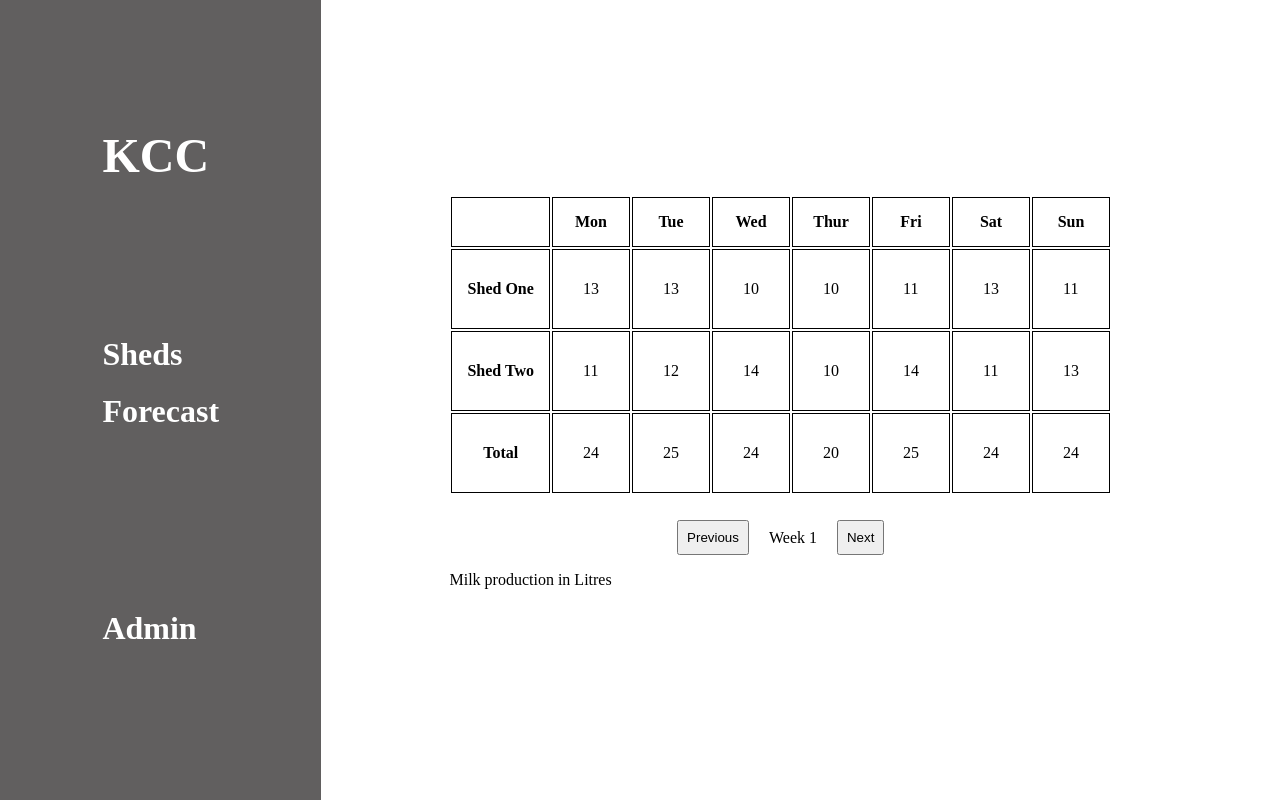
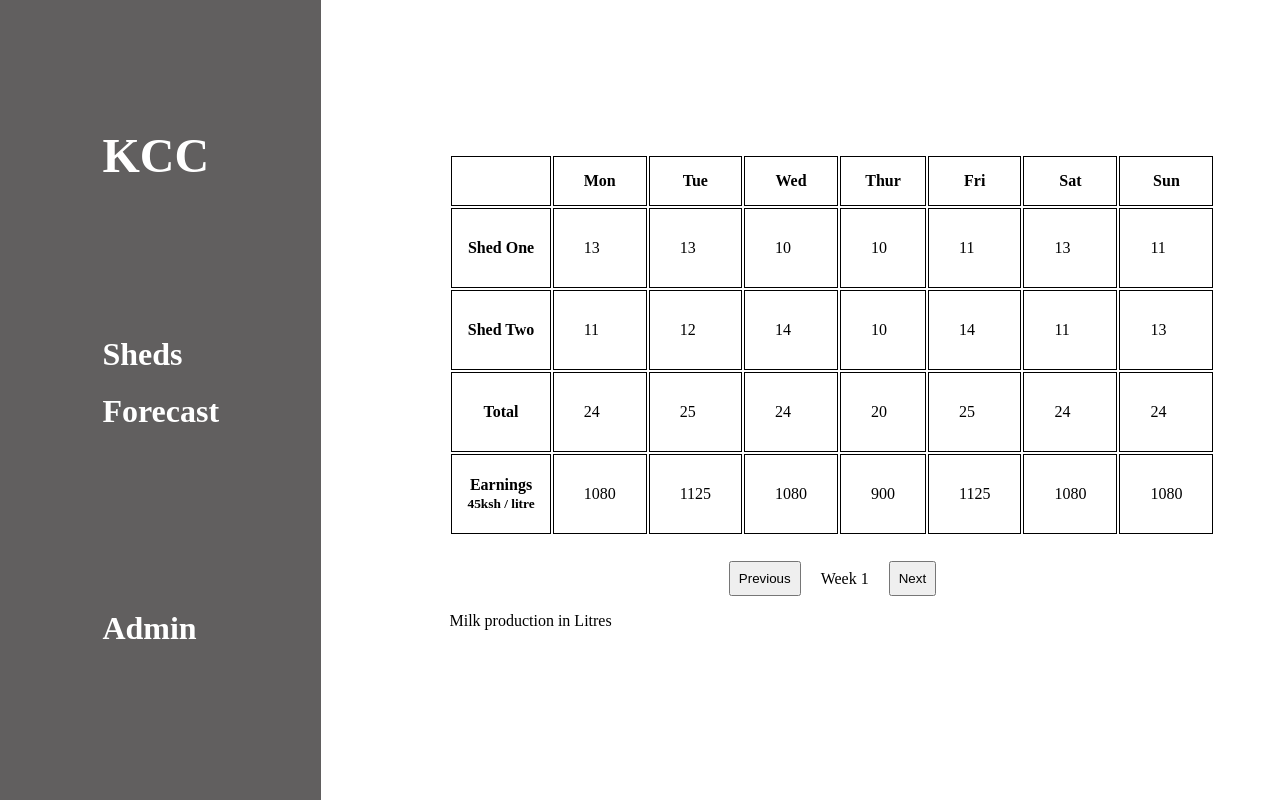
Before and after one commit to nxoo/Dairy-Farm, a plain HTML site: page index.html in a window 1280 px wide. Both pictures are taken after a click on the link "Sheds". Drawn offline with Linux system fonts and the light colour scheme.

Commit message:
added an earnings column and the js to handle calculating total earnings:

```diff
--- a/Scripts/index.js
+++ b/Scripts/index.js
@@ -1,7 +1,8 @@
 let week = 0 // week 1 = 7, week 2 = 14, week 3 = 21 etc ...
 const data = {
     'shedOne': [], // shed one
-    'shedTwo': []  // shed two
+    'shedTwo': [],  // shed two
+    'earnings': []
 }
 
 // create table
@@ -9,16 +10,20 @@ function createTable() {
     let tr1 = document.getElementById('shedOne')
     let tr2 = document.getElementById('shedTwo')
     let tr3 = document.getElementById('total')
+    let tr4 = document.getElementById('earnings')
     for (let x = 0; x < 7; x++) {
         let td1 = document.createElement('td')
         let td2 = document.createElement('td')
         let td3 = document.createElement('td')
+        let td4 = document.createElement('td')
         td1.setAttribute('id', `shedOne${x}`)
         td2.setAttribute('id', `shedTwo${x}`)
         td3.setAttribute('id', `total${x}`)
+        td4.setAttribute('id', `earnings${x}`)
         tr1.appendChild(td1)
         tr2.appendChild(td2)
         tr3.appendChild(td3)
+        tr4.appendChild(td4)
     }
 }
 
@@ -29,6 +34,7 @@ const randGen = () => {
         let b = Math.floor(Math.random() * (15 - 10) + 10);
         data.shedOne.push(a)
         data.shedTwo.push(b)
+        data.earnings.push((a + b) * 45)
     }
     console.log(data)
 }
@@ -47,11 +53,19 @@ const fillShedTwo = () => {
     }
 }
 
-const fillShedTotal = () => {
+const fillTotal = () => {
     for (let x = week; x < 7 + week; x++) {
         let total = data.shedOne[x] + data.shedTwo[x]
         let td = document.getElementById(`total${x - week}`)
         td.innerHTML = total
+    }
+}
+
+const fillEarnings = () => {
+    for (let x = week; x < 7 + week; x++) {
+        let total = data.shedOne[x] + data.shedTwo[x]
+        let td = document.getElementById(`earnings${x - week}`)
+        td.innerHTML = data.earnings[x]
     }
 }
 
@@ -60,7 +74,8 @@ const totalProduction = () => {
     createTable()
     fillShedOne()
     fillShedTwo()
-    fillShedTotal()
+    fillTotal()
+    fillEarnings()
     let weekIndicator = document.getElementById('week')
     let next = document.getElementById('next')
     let previous = document.getElementById('previous')
@@ -70,7 +85,9 @@ const totalProduction = () => {
             week += 7
             fillShedOne()
             fillShedTwo()
-            fillShedTotal()
+            fillTotal()
+            fillEarnings()
+            let weekIndicator = document.getElementById('week')
             weekIndicator.innerHTML = `Week ${(week / 7)+1}`
         }
     }
@@ -79,10 +96,23 @@ const totalProduction = () => {
             week -= 7
             fillShedOne()
             fillShedTwo()
-            fillShedTotal()
+            fillTotal()
+            fillEarnings()
+            let weekIndicator = document.getElementById('week')
             weekIndicator.innerHTML = `Week ${(week / 7)+1}`
         }
     }
 }
 
 totalProduction()
+
+let forecastsNav = document.getElementById('forecasts-nav')
+let shedsNav = document.getElementById('sheds-nav')
+
+forecastsNav.onclick = () => {
+    let sheds = document.getElementById('sheds-container')
+    sheds.setAttribute('className', 'hide')
+}
+shedsNav.onclick = () => {
+    let sheds = document.getElementById('sheds-container')
+}
--- a/Styles/styles.css
+++ b/Styles/styles.css
@@ -67,6 +67,10 @@ th {
     font-weight: bold;
 }
 
+.hide {
+    display: none;
+}
+
 @media (max-width: 576px) {
     .container-fluid {
         flex-direction: column;
--- a/index.html
+++ b/index.html
@@ -15,10 +15,10 @@
         <a href="#" class="navbar-brand ms">KCC</a>
         <ul class="mx">
             <li class="nav-item">
-                <a href="#" id="shedBtn" class="nav-link">Sheds</a>
+                <a href="#"  class="nav-link" id="sheds-nav">Sheds</a>
             </li>
             <li class="nav-item">
-                <a href="#" class="nav-link">Forecast</a>
+                <a href="#" class="nav-link" id="forecasts-nav">Forecast</a>
             </li>
         </ul>
         <ul class="me">
@@ -30,6 +30,7 @@
 
     <div class="container">
 
+        <div id="sheds-container">
             <div class="sheds">
                 <table>
                     <tr>
@@ -54,6 +55,13 @@
                         <th>Total</th>
                         <!-- td to be filled with js -->
                     </tr>
+                    <tr id="earnings">
+                        <th nowrap>
+                        <span>Earnings</span><br>
+                        <small>45ksh / litre</small>
+                        </th>
+                        <!-- td to be filled with js -->
+                    </tr>
                 </table>
             </div>
 
@@ -62,8 +70,9 @@
                 <span id="week"></span>
                 <button id="next">Next</button>
             </div>
+            <p>Milk production in Litres</p>
+        </div>
 
-        <p>Milk production in Litres</p>
     </div>
 
 </div>
```
Lines whose indentation alone changed are shown as unchanged.
